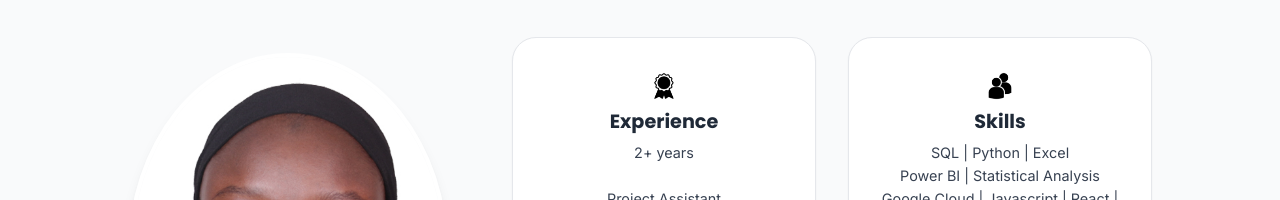
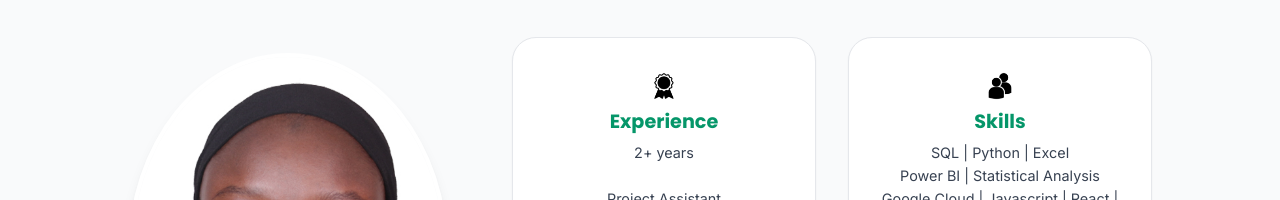
Before and after one commit to ladannasiba/portfolio-website, a plain HTML site: page index.html in a window 1280 px wide. Shown: the part 1042-1242 px from the top of the page. Drawn offline with Linux system fonts and the light colour scheme.

Commit message:
Update heading colors to match logo (emerald green)

```diff
--- a/style.css
+++ b/style.css
@@ -45,7 +45,7 @@ h4,
 h5,
 h6 {
   font-family: "Poppins", sans-serif;
-  color: var(--text-color);
+  color: var(--primary-color);
   line-height: 1.2;
 }
 
```
